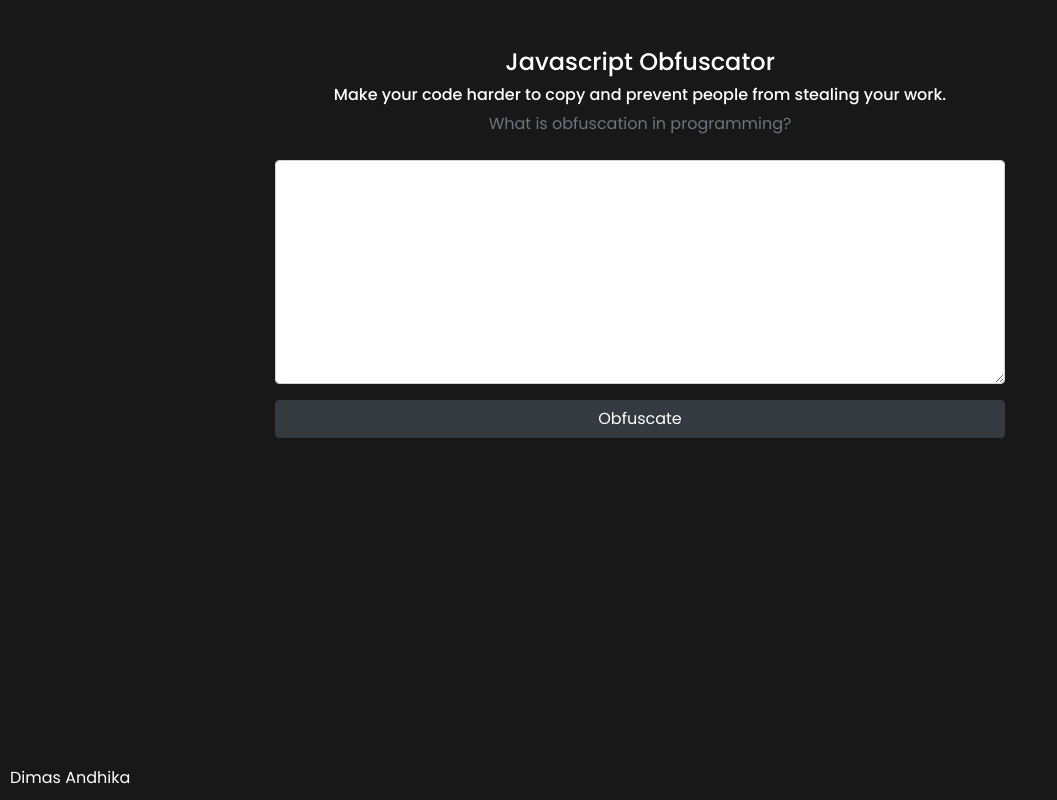
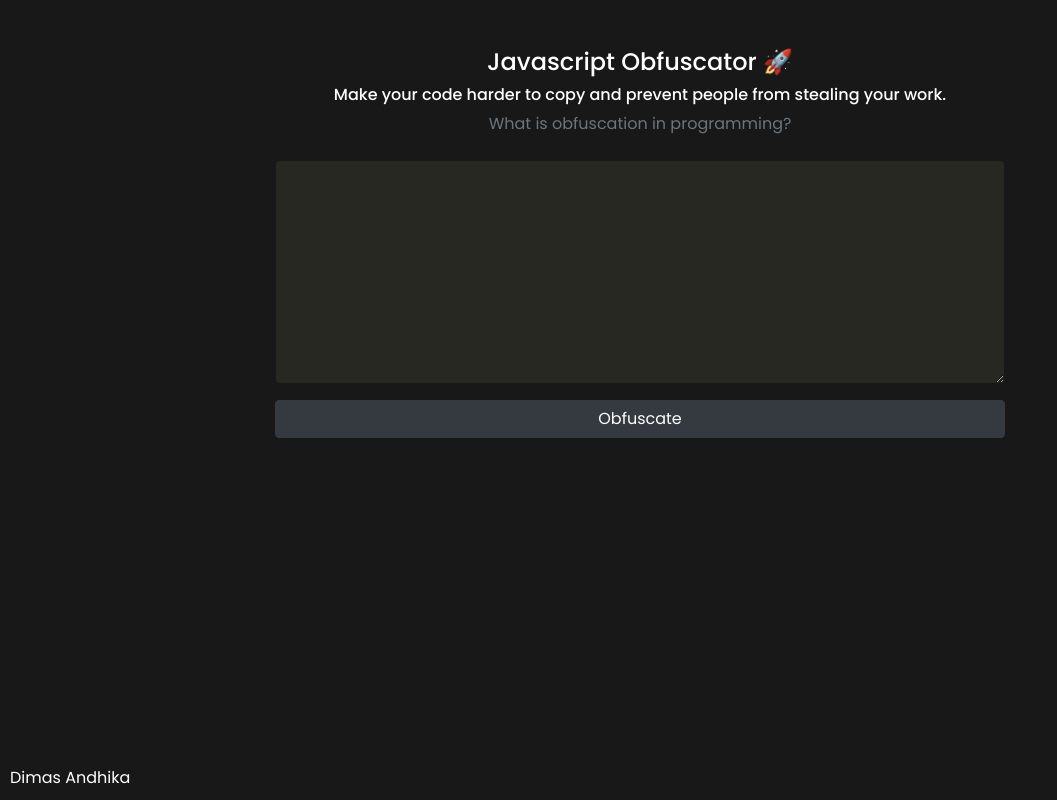
Before and after one commit to dimasandhk/js-obfuscator, a Vue app: page / in a window 1280 px wide. Shown: the whole page, without its empty margins (0-1057 px from the left). Built offline with nearby package versions, Linux system fonts and the light colour scheme.

Commit message:
Edit Result + Textarea

```diff
--- a/package.json
+++ b/package.json
@@ -16,6 +16,7 @@
     "jquery": "^3.6.0",
     "js-beautify": "^1.13.13",
     "popper.js": "^1.16.1",
+    "prismjs": "^1.23.0",
     "sweetalert": "^2.1.2",
     "vue": "^3.0.0",
     "vue-router": "^4.0.0-0"
--- a/src/assets/scss/global.scss
+++ b/src/assets/scss/global.scss
@@ -33,9 +33,11 @@ textarea {
   &:focus {
     border: 1px solid #181818 !important;
   }
+  border: 1px solid #181818 !important;
   font-size: 14px !important;
   font-family: "Source Code Pro", monospace;
-  color: #000 !important;
+  color: #fff !important;
+  background-color: #272822 !important;
 }
 
 #app {
--- a/src/assets/scss/swal-edit.scss
+++ b/src/assets/scss/swal-edit.scss
@@ -11,6 +11,10 @@
   .swal-text {
     color: #fff;
   }
+
+  .swal-text {
+    text-align: center !important;
+  }
   .swal-button {
     border: none;
     &:hover {
--- a/src/components/PageTitle.vue
+++ b/src/components/PageTitle.vue
@@ -1,6 +1,6 @@
 <template>
   <div class="page-title text-center">
-    <h4>Javascript Obfuscator</h4>
+    <h4>Javascript Obfuscator 🚀</h4>
     <h6>
       Make your code harder to copy and prevent people from stealing your work.
     </h6>
--- a/src/views/Home.vue
+++ b/src/views/Home.vue
@@ -21,15 +21,18 @@
     <result-container>
       <div class="result-container" v-show="result !== ''">
         <div class="container">
-          <h3>
+          <h4>
             Result :
-            <button @click="copyResult" class="btn btn-dark shadow-none">
-              Copy
-            </button>
-          </h3>
-          <p>
+          </h4>
+          <code>
             {{ result }}
-          </p>
+          </code>
+          <button
+            @click="copyResult"
+            class="btn mt-3 mb-2 btn-block btn-dark btn-sm shadow-none"
+          >
+            Copy
+          </button>
         </div>
       </div>
     </result-container>
@@ -59,7 +62,7 @@ export default {
     obfuscateCode() {
       try {
         const result = Obfuscator.obfuscate(this.value);
-        this.result = format(result.getObfuscatedCode().replace(/\s/g, " "));
+        this.result = format(result.getObfuscatedCode());
       } catch (err) {
         this.result = "";
         swal("Error", `${err}`, "error");
```
Also changed, not shown: 1 other file (tests, documents, lock files or other folders).
